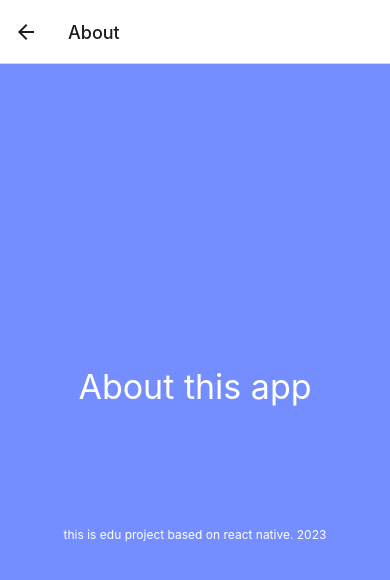
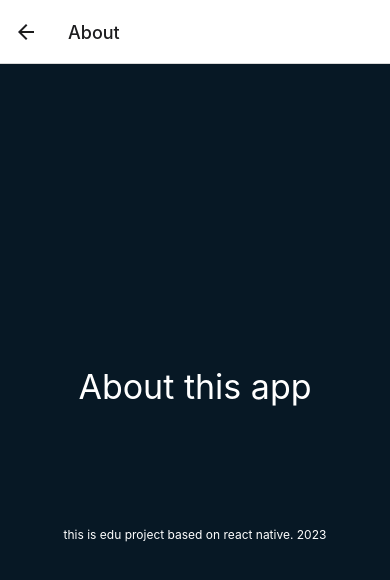
Before and after one commit to rav1ll/react2023, a React Native app: screen /About in a window 390 px wide. Shown: the top 580 px of the page. Built offline with nearby package versions, Linux system fonts and the light colour scheme.

Commit message:
small design fixes

```diff
--- a/screens/AboutScreen.js
+++ b/screens/AboutScreen.js
@@ -13,22 +13,16 @@ const AboutScreen = ({navigation}) => {
 
 const styles = StyleSheet.create({
     container: {
-
         flex: 1,
         alignItems: 'center',
         justifyContent: 'center',
         backgroundColor:
-            '#758eff',
-
-
+            '#071825',
     },
     text: {
-
         color: 'white',
         marginTop: 100,
         fontSize: 12
-
-
     },
     header: {
         fontSize: 34,
--- a/screens/HomeScreen.js
+++ b/screens/HomeScreen.js
@@ -49,7 +49,7 @@ const styles = StyleSheet.create({
             alignItems: 'center',
             justifyContent: 'center',
             backgroundColor:
-                '#8d30ff',
+                '#071825',
             gap: 10,
             fontFamily: 'manrope_bold',
             fontWeight: 900
--- a/screens/TaskScreen.js
+++ b/screens/TaskScreen.js
@@ -8,8 +8,6 @@ import LogStore from '../LogStore';
 
 
 const TaskScreen = () => {
-
-
 
 
     const [tasks, setTasks] = useState([]);
@@ -23,8 +21,6 @@ const TaskScreen = () => {
         };
         loadTasks();
     }, []);
-
-
 
 
     const handleDeleteTask = (index) => {
@@ -52,7 +48,7 @@ const TaskScreen = () => {
             <Button title="add new task" onPress={addTask}/>
 
             <ScrollView style={styles.header}>
-                {tasks.map((task, index) =>(
+                {tasks.map((task, index) => (
                     <View key={index} style={styles.container}>
                         <Text style={styles.tasktext}>Task {index}: {task}</Text>
 
```
